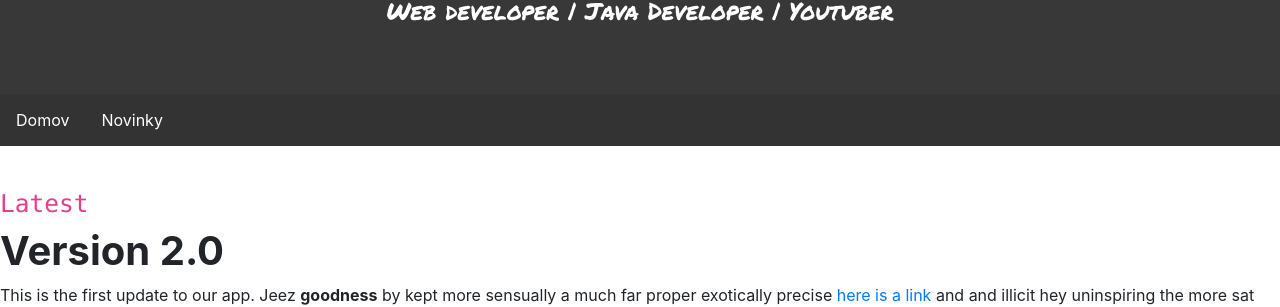
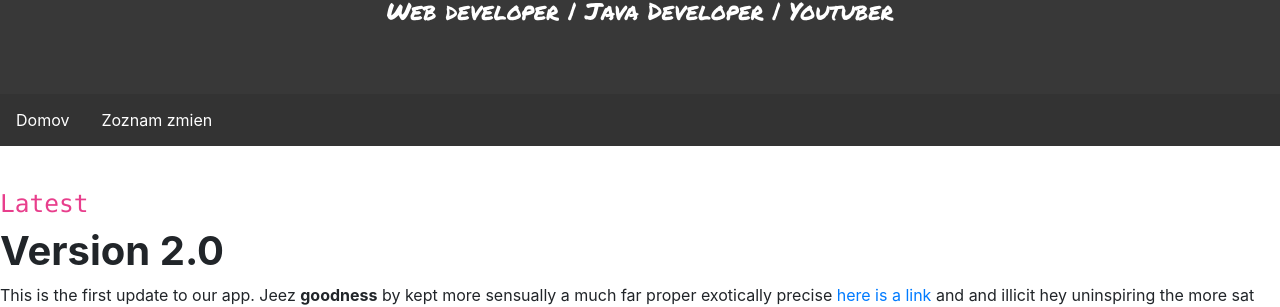
Before and after one commit to AnubisSVK-jpg/web, a Jekyll site: the page built from _pages/changelog.md, in a window 1280 px wide. Shown: the part 119-426 px from the top of the page. Built offline with Jekyll 4.4.1, drawn with Linux system fonts in a browser that asks for light colours; nearby versions of some CDN libraries.

Commit message:
update webu

```diff
--- a/_includes/hlavicka.html
+++ b/_includes/hlavicka.html
@@ -5,6 +5,6 @@
 <nav>
     <ul>
         <li><a href="{{ site.urlstranky }}/">Domov</a></li>
-        <li><a href="{{ site.urlstranky }}/novinky">Novinky</a></li>
+        <li><a href="{{ site.urlstranky }}/changelog">Zoznam zmien</a></li>
     </ul>
 </nav>
--- a/_pages/novinky.md
+++ b/_pages/changelog.md
@@ -1,6 +1,6 @@
 ---
 layout: strana
-title: Novinky
+title: Changelog
 include_in_header: true
 ---
 
```
